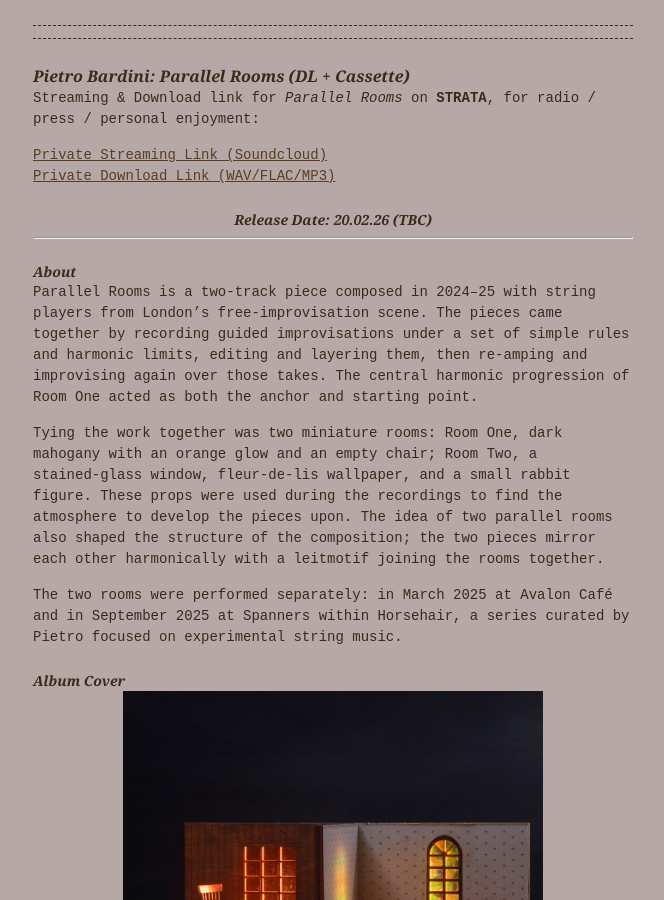
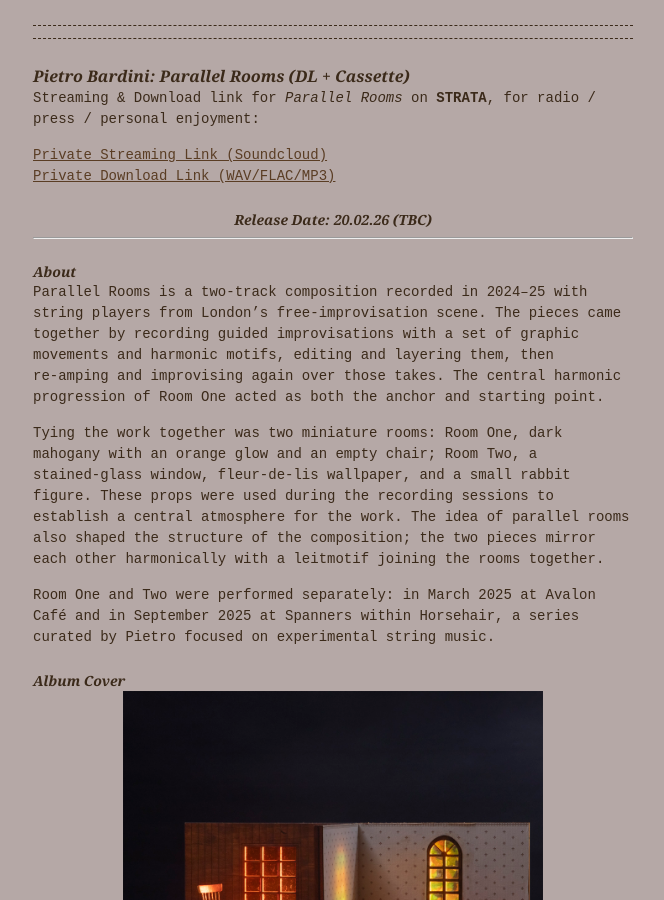
Before and after one commit to StrataEdition/Parallel-Rooms-EPK, a Jekyll site: the page built from index.md, in a window 1280 px wide and 900 px high. Shown: the whole window, without its empty margins (307-971 px from the left). Built offline with Jekyll 4.4.1, drawn with Linux system fonts in a browser that asks for light colours.

Commit message:
Update index.md

```diff
--- a/index.md
+++ b/index.md
@@ -16,11 +16,11 @@ Streaming & Download link for *Parallel Rooms* on **STRATA**, for radio / press
 ---
 
 ## About
-Parallel Rooms is a two‑track piece composed in 2024–25 with string players from London’s free‑improvisation scene. The pieces came together by recording guided improvisations under a set of simple rules and harmonic limits, editing and layering them, then re‑amping and improvising again over those takes. The central harmonic progression of Room One acted as both the anchor and starting point.
+Parallel Rooms is a two‑track composition recorded in 2024–25 with string players from London’s free‑improvisation scene. The pieces came together by recording guided improvisations with a set of graphic movements and harmonic motifs, editing and layering them, then re‑amping and improvising again over those takes. The central harmonic progression of Room One acted as both the anchor and starting point.
 
-Tying the work together was two miniature rooms: Room One, dark mahogany with an orange glow and an empty chair; Room Two, a stained‑glass window, fleur‑de‑lis wallpaper, and a small rabbit figure. These props were used during the recordings to find the atmosphere to develop the pieces upon. The idea of two parallel rooms also shaped the structure of the composition; the two pieces mirror each other harmonically with a leitmotif joining the rooms together.
+Tying the work together was two miniature rooms: Room One, dark mahogany with an orange glow and an empty chair; Room Two, a stained‑glass window, fleur‑de‑lis wallpaper, and a small rabbit figure. These props were used during the recording sessions to establish a central atmosphere for the work. The idea of parallel rooms also shaped the structure of the composition; the two pieces mirror each other harmonically with a leitmotif joining the rooms together.
 
-The two rooms were performed separately: in March 2025 at Avalon Café and in September 2025 at Spanners within Horsehair, a series curated by Pietro focused on experimental string music.
+Room One and Two were performed separately: in March 2025 at Avalon Café and in September 2025 at Spanners within Horsehair, a series curated by Pietro focused on experimental string music.
 
 ## Album Cover
 <img src="ParallelRooms_webRes.jpg" alt="Parallel Rooms Cover" class="centered-image">
```
